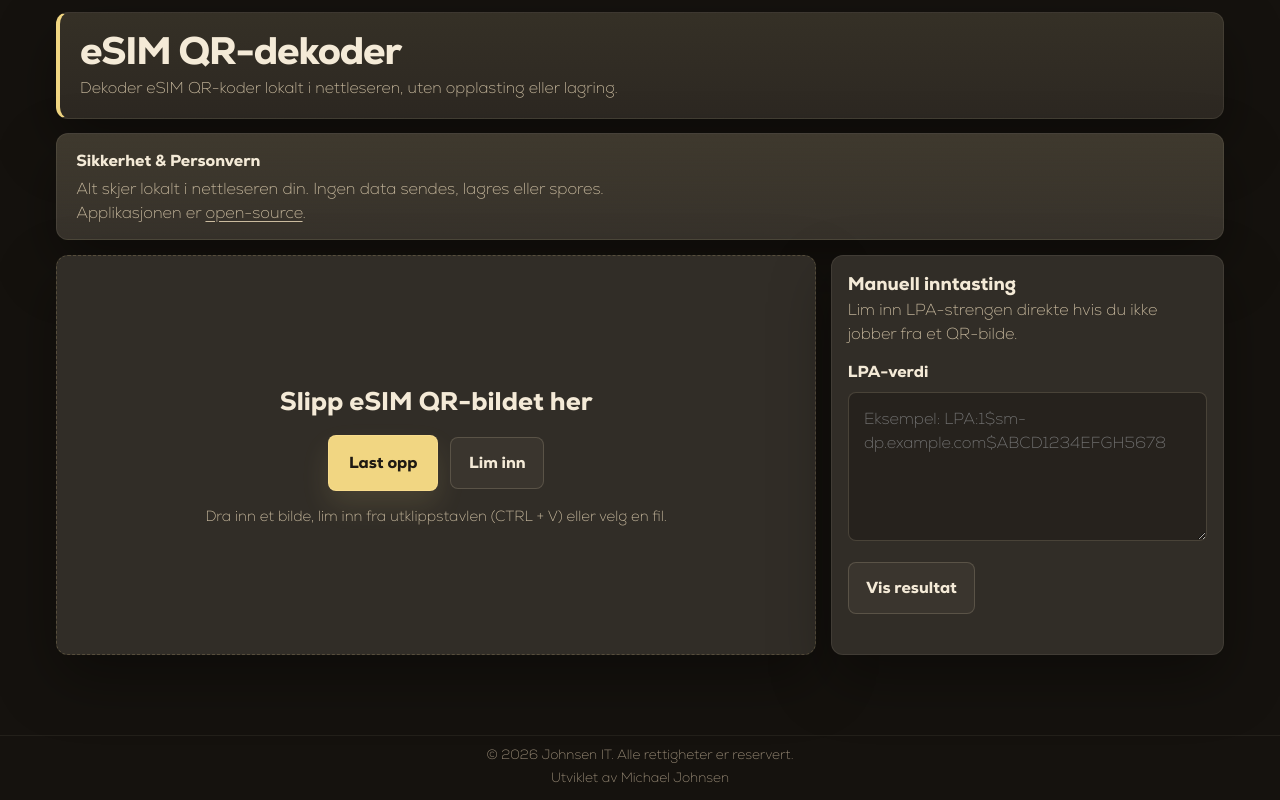
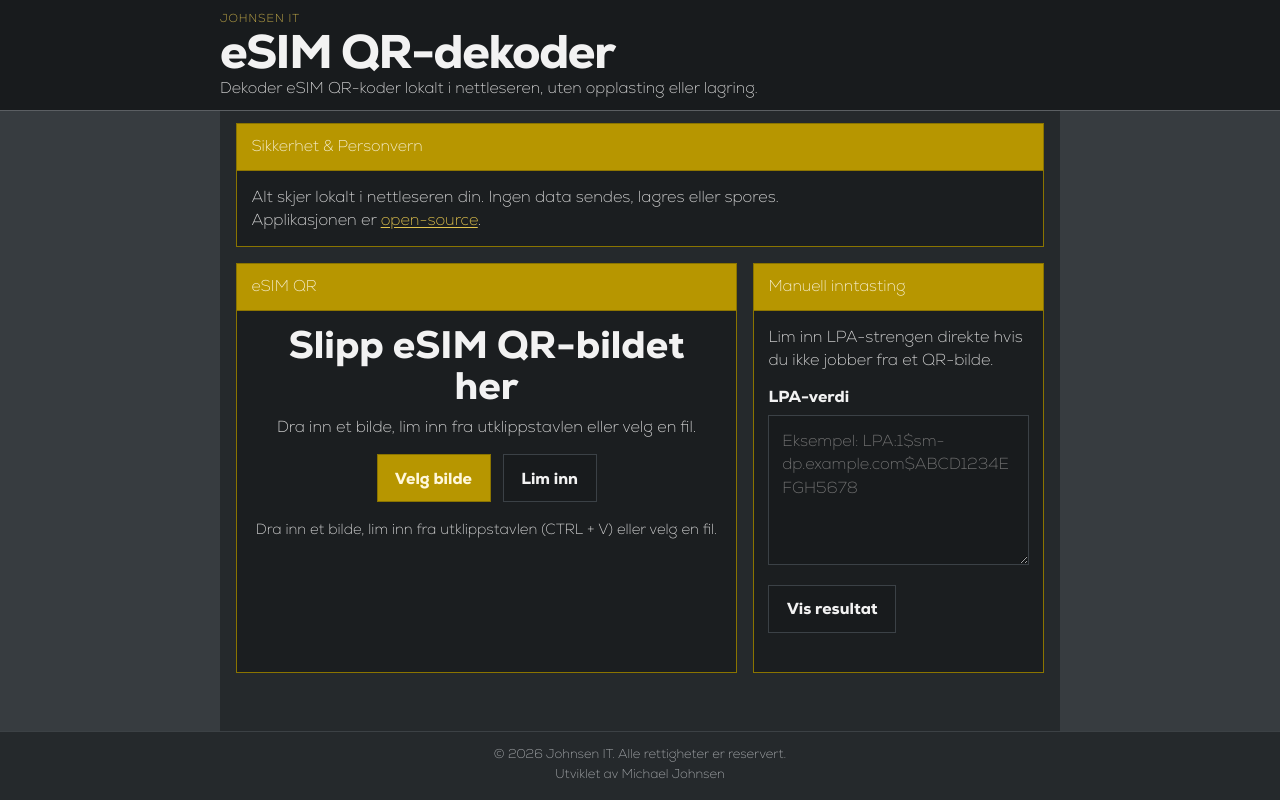
Before and after one commit to newbs0001/eSIM-QR-decoder, a website built with Vite: page index.html in a window 1280 px wide. Built offline with nearby package versions, Linux system fonts and the light colour scheme.

Commit message:
Refine app layout to flat admin design

```diff
--- a/app.js
+++ b/app.js
@@ -25,35 +25,44 @@
 
   app.innerHTML = `
     <main class="app-shell">
-      <section class="content">
-        <header class="topbar panel panel-highlight">
-          <div class="topbar-row">
-            <div class="header-copy">
+      <header class="masthead">
+        <div class="masthead-inner">
+          <div class="masthead-brand">
+            <p class="masthead-kicker">Johnsen IT</p>
             <h1>eSIM QR-dekoder</h1>
             <p class="header-subtitle">Dekoder eSIM QR-koder lokalt i nettleseren, uten opplasting eller lagring.</p>
           </div>
-
           <button id="back-button" class="secondary-button header-back is-hidden" type="button">Tilbake</button>
         </div>
       </header>
 
+      <section class="content">
+
         <section id="landing-section" class="landing-layout">
           <section class="privacy-card">
+            <div class="panel-titlebar">
               <h2>Sikkerhet &amp; Personvern</h2>
+            </div>
+            <div class="panel-body compact-body">
               <p>
                 Alt skjer lokalt i nettleseren din. Ingen data sendes, lagres eller spores.<br />
                 Applikasjonen er <a href="https://github.com/newbs0001/eSIM-QR-decoder" target="_blank" rel="noreferrer">open-source</a>.
               </p>
+            </div>
           </section>
 
           <section id="intake-panel" class="panel intake-panel">
-            <div class="intake-inner">
+            <div class="panel-titlebar">
+              <h2>eSIM QR</h2>
+            </div>
+            <div class="panel-body intake-inner">
               <div class="dropzone-copy">
                 <h2 class="dropzone-title">Slipp eSIM QR-bildet her</h2>
+                <p class="dropzone-subtitle">Dra inn et bilde, lim inn fra utklippstavlen eller velg en fil.</p>
               </div>
 
               <div class="button-row button-row-start">
-                <label class="upload-button" for="image-input">Last opp</label>
+                <label class="upload-button" for="image-input">Velg bilde</label>
                 <button id="paste-button" class="secondary-button" type="button">Lim inn</button>
                 <input id="image-input" type="file" accept="image/png,image/jpeg,image/webp,image/gif,image/bmp" />
               </div>
@@ -63,8 +72,11 @@
           </section>
 
           <section class="panel manual-panel">
+            <div class="panel-titlebar">
+              <h2>Manuell inntasting</h2>
+            </div>
+            <div class="panel-body">
               <div class="panel-header">
-              <h2>Manuell inntasting</h2>
                 <p>Lim inn LPA-strengen direkte hvis du ikke jobber fra et QR-bilde.</p>
               </div>
 
@@ -80,32 +92,45 @@
               <div class="manual-actions">
                 <button id="manual-submit" class="secondary-button" type="button">Vis resultat</button>
               </div>
+            </div>
           </section>
         </section>
 
         <section id="results-view" class="results-view is-hidden">
           <section class="panel results-hero">
+            <div class="panel-titlebar">
+              <h2>Dekodet resultat</h2>
+            </div>
+            <div class="panel-body">
               <div class="panel-header">
-              <h2>Dekodet resultat</h2>
                 <p>SM-DP+-adresse, aktiveringskode og eventuelle ekstra felt fra den dekodede verdien.</p>
               </div>
               <div id="results" class="results"></div>
+            </div>
           </section>
 
           <section id="instructions-section" class="instructions-grid is-hidden">
             <article class="panel instruction-card">
+              <div class="panel-titlebar">
+                <h2><span class="brand-lower-i">i</span>Phone</h2>
+              </div>
+              <div class="panel-body">
                 <div class="panel-header">
-                <h2><span class="brand-lower-i">i</span>Phone</h2>
                   <p>Instruksjoner for iPhone (iOS 26+).</p>
                 </div>
                 <div id="iphone-template" class="instruction-body"></div>
+              </div>
             </article>
             <article class="panel instruction-card">
+              <div class="panel-titlebar">
+                <h2>Android</h2>
+              </div>
+              <div class="panel-body">
                 <div class="panel-header">
-                <h2>Android</h2>
                   <p>Tilpasset for vanlige Android-menyer og eSIM-oppsett.</p>
                 </div>
                 <div id="android-template" class="instruction-body"></div>
+              </div>
             </article>
           </section>
         </section>
--- a/style.css
+++ b/style.css
@@ -14,34 +14,31 @@
 
 :root {
   color-scheme: dark;
-  font-family: "Nexa", "Segoe UI", "Aptos", "Helvetica Neue", sans-serif;
-  line-height: 1.5;
+  font-family: "Nexa", "Segoe UI", "Aptos", Arial, sans-serif;
+  line-height: 1.45;
   font-weight: 400;
-  color: #ece3d2;
-  background: linear-gradient(180deg, #191611 0%, #13110d 100%);
+  color: #f1f1f1;
+  background: #373c40;
   font-synthesis: none;
   text-rendering: optimizeLegibility;
   -webkit-font-smoothing: antialiased;
   -moz-osx-font-smoothing: grayscale;
-  --bg-app: #15120e;
-  --bg-panel: #312d27;
-  --bg-panel-strong: #37322b;
-  --border: rgba(255, 240, 214, 0.08);
-  --border-strong: rgba(255, 235, 196, 0.16);
-  --text-strong: #f4ead7;
-  --text-soft: #ccbda1;
-  --text-muted: #9d8f7a;
-  --accent: #f1d682;
-  --accent-strong: #ffe39a;
-  --warning: #e2a84c;
-  --error: #f08b76;
-  --success: #8fd6a6;
-  --shadow: 0 24px 60px rgba(0, 0, 0, 0.34);
-  --radius-lg: 18px;
-  --radius-md: 12px;
-  --radius-sm: 8px;
-  --font-body: "Nexa", "Segoe UI", "Aptos", "Helvetica Neue", sans-serif;
-  --font-display: "Nexa", "Segoe UI", "Aptos", "Helvetica Neue", sans-serif;
+  --bg-page: #373c40;
+  --bg-shell: #25292c;
+  --bg-topbar: #181b1d;
+  --bg-panel: #1b1e20;
+  --bg-panel-soft: #202427;
+  --bg-input: #181b1d;
+  --border: #8a7400;
+  --border-soft: #3b4146;
+  --text-strong: #f2f2f2;
+  --text-body: #d8d8d8;
+  --text-muted: #a7aaad;
+  --accent: #b79600;
+  --accent-strong: #d6b100;
+  --success: #88d39c;
+  --warning: #f0c65a;
+  --error: #f08e7a;
 }
 
 * {
@@ -57,11 +54,10 @@ body {
   margin: 0;
   min-width: 320px;
   min-height: 100vh;
-  font-family: var(--font-body);
+  background: var(--bg-page);
+  color: var(--text-body);
+  font-family: "Nexa", "Segoe UI", "Aptos", Arial, sans-serif;
   font-weight: 300;
-  background:
-    radial-gradient(circle at top left, rgba(241, 214, 130, 0.08), transparent 24%),
-    linear-gradient(180deg, #191611 0%, #13110d 100%);
 }
 
 button,
@@ -71,48 +67,74 @@ textarea {
 }
 
 button {
-  border: 0;
-  border-radius: var(--radius-sm);
-  background: var(--accent);
-  color: #1f1a13;
+  border: 1px solid var(--border-soft);
+  border-radius: 0;
+  background: var(--bg-input);
+  color: var(--text-strong);
   cursor: pointer;
-  padding: 0.82rem 1.1rem;
-  font-family: var(--font-display);
+  padding: 0.7rem 1rem;
   font-weight: 700;
   transition:
-    transform 140ms ease,
     background 140ms ease,
-    opacity 140ms ease,
     border-color 140ms ease,
-    box-shadow 140ms ease;
+    color 140ms ease;
 }
 
 button:hover,
 .upload-button:hover {
-  transform: translateY(-1px);
+  background: #23282b;
+  border-color: #535a60;
 }
 
 button:disabled {
   opacity: 0.45;
   cursor: not-allowed;
-  transform: none;
 }
 
 .app-shell {
   min-height: 100vh;
-  background: var(--bg-app);
   display: flex;
   flex-direction: column;
+  background: var(--bg-page);
+}
+
+.masthead {
+  background: var(--bg-topbar);
+  border-bottom: 1px solid #5b5f63;
+}
+
+.masthead-inner,
+.content,
+.site-footer-inner {
+  width: min(840px, calc(100vw - 2rem));
+  margin: 0 auto;
+}
+
+.masthead-inner {
+  min-height: 56px;
+  padding: 0.65rem 0;
+  display: flex;
+  align-items: center;
+  justify-content: space-between;
+  gap: 1rem;
+}
+
+.masthead-brand {
+  display: grid;
+  gap: 0.08rem;
+}
+
+.masthead-kicker {
+  font-size: 0.72rem;
+  text-transform: uppercase;
+  letter-spacing: 0.08em;
+  color: #d2b74c;
 }
 
 .content {
-  width: min(1200px, calc(100vw - 2rem));
-  margin: 0 auto;
+  flex: 1;
+  background: var(--bg-shell);
   padding: 0.75rem 1rem 1rem;
-  flex: 1;
-  display: flex;
-  flex-direction: column;
-  gap: 0.9rem;
 }
 
 h1,
@@ -123,219 +145,200 @@ p {
 }
 
 h1 {
-  font-family: var(--font-display);
-  font-size: clamp(2rem, 3vw, 2.8rem);
-  line-height: 1.02;
+  color: var(--text-strong);
+  font-size: clamp(2.1rem, 4vw, 2.95rem);
+  line-height: 1;
+  font-weight: 800;
   letter-spacing: -0.03em;
-  color: var(--text-strong);
-  font-weight: 800;
 }
 
-h2 {
-  font-family: var(--font-display);
-  font-size: 1.15rem;
+h2,
+h3 {
   color: var(--text-strong);
-  font-weight: 800;
-}
-
-h3 {
-  font-family: var(--font-display);
+  font-size: 1rem;
   font-weight: 800;
 }
 
 .brand-lower-i {
-  font-family: "Segoe UI", "Aptos", "Helvetica Neue", sans-serif;
+  font-family: "Segoe UI", "Aptos", Arial, sans-serif;
   font-weight: 800;
 }
 
-.section-kicker,
+.header-subtitle,
 .panel-header p,
+.privacy-card p,
 .instruction-body,
 .status,
-.privacy-card p,
-.privacy-card a,
 .muted,
-.notice,
-.dropzone-subtitle,
+.notice {
+  color: var(--text-body);
+}
+
 .header-subtitle {
-  color: var(--text-soft);
+  font-size: 0.98rem;
 }
 
 .privacy-card a {
+  color: #e3c44d;
   text-decoration: underline;
-  text-underline-offset: 0.16em;
-}
-
-.section-kicker {
-  color: var(--text-muted);
-  font-size: 0.78rem;
-  text-transform: uppercase;
-  letter-spacing: 0.08em;
+  text-underline-offset: 0.15em;
 }
 
 .panel,
 .privacy-card {
   background: var(--bg-panel);
   border: 1px solid var(--border);
-  box-shadow: var(--shadow);
-  border-radius: var(--radius-md);
-  padding: 1.15rem 1.25rem;
+  border-radius: 0;
+  overflow: hidden;
 }
 
-.panel-highlight {
-  border-left: 4px solid var(--accent);
-  background: linear-gradient(180deg, #353026 0%, #2d2822 100%);
+.panel-titlebar {
+  background: var(--accent);
+  padding: 0.72rem 0.9rem;
+  border-bottom: 1px solid #8f7600;
 }
 
-.topbar {
-  display: block;
+.panel-titlebar h2 {
+  color: #f7f0d4;
+  font-size: 0.98rem;
+  font-weight: 300;
 }
 
-.topbar-row {
-  display: flex;
-  align-items: flex-start;
-  justify-content: space-between;
-  gap: 1rem;
+.panel-body,
+.compact-body {
+  padding: 0.9rem;
 }
 
-.header-copy {
-  display: grid;
-  gap: 0.35rem;
+.panel-header {
+  margin-bottom: 0.85rem;
 }
 
-.header-subtitle {
-  max-width: 64ch;
-  font-size: 0.98rem;
-}
-
-.copy-button,
-.secondary-button {
-  border: 1px solid var(--border-strong);
-  background: #3a352e;
-  color: var(--text-strong);
-}
-
-.upload-button {
-  display: inline-flex;
-  align-items: center;
-  justify-content: center;
-  border-radius: var(--radius-sm);
-  padding: 0.95rem 1.25rem;
-  font-weight: 700;
-  border: 1px solid rgba(255, 227, 154, 0.45);
-  background: var(--accent);
-  color: #1f1a13;
-  cursor: pointer;
-  box-shadow: 0 14px 28px rgba(241, 214, 130, 0.12);
+.topbar,
+.panel-highlight {
+  all: unset;
 }
 
 .landing-layout {
-  flex: 1;
   display: grid;
-  grid-template-columns: minmax(0, 1.45fr) minmax(320px, 0.75fr);
+  grid-template-columns: minmax(0, 1.55fr) minmax(290px, 0.9fr);
   align-items: start;
-  align-content: start;
-  grid-auto-rows: max-content;
-  gap: 0.9rem;
+  gap: 1rem;
 }
 
 .privacy-card {
   grid-column: 1 / -1;
-  background:
-    linear-gradient(180deg, rgba(241, 214, 130, 0.07), rgba(55, 50, 43, 0.98)),
-    var(--bg-panel);
-  padding: 0.9rem 1.2rem;
-}
-
-.privacy-card h2 {
-  margin-bottom: 0.25rem;
-  font-size: 1rem;
 }
 
 .intake-panel {
-  min-height: 400px;
-  display: flex;
-  align-items: center;
-  justify-content: center;
-  border: 1px dashed rgba(255, 227, 154, 0.18);
-  padding: 1.5rem;
+  min-height: 410px;
 }
 
 .intake-panel.is-dragging {
-  border-color: rgba(255, 227, 154, 0.6);
-  background: linear-gradient(180deg, rgba(241, 214, 130, 0.08), rgba(49, 45, 39, 0.98));
-  box-shadow: 0 0 0 3px rgba(241, 214, 130, 0.08), var(--shadow);
+  border-color: var(--accent-strong);
+  background: #222629;
 }
 
 .intake-inner {
-  width: min(560px, 100%);
-  display: grid;
-  justify-items: center;
+  min-height: 100%;
+  display: flex;
+  flex-direction: column;
+  align-items: center;
+  justify-content: center;
   text-align: center;
-  gap: 0.9rem;
+  gap: 1rem;
 }
 
 .dropzone-copy {
   display: grid;
-  gap: 0.4rem;
-}
-
-.dropzone-eyebrow {
-  font-size: 0.78rem;
-  text-transform: uppercase;
-  letter-spacing: 0.14em;
-  color: var(--text-muted);
+  gap: 0.55rem;
+  width: min(460px, 100%);
 }
 
 .dropzone-title {
-  font-family: var(--font-display);
-  font-size: clamp(1.6rem, 2vw, 2.1rem);
-  font-weight: 700;
+  font-size: clamp(1.8rem, 3vw, 2.55rem);
+  line-height: 1.06;
   color: var(--text-strong);
+  font-weight: 800;
 }
 
 .dropzone-subtitle {
-  max-width: 42ch;
-  font-size: 0.98rem;
+  color: var(--text-body);
+  font-size: 1rem;
 }
 
 .button-row {
   display: flex;
   flex-wrap: wrap;
-  gap: 0.75rem;
   align-items: center;
   justify-content: center;
+  gap: 0.75rem;
+}
+
+.upload-button,
+.secondary-button,
+.copy-button {
+  display: inline-flex;
+  align-items: center;
+  justify-content: center;
+  min-height: 42px;
+  padding: 0.7rem 1.1rem;
+  border: 1px solid var(--border-soft);
+  border-radius: 0;
+  text-decoration: none;
+}
+
+.upload-button {
+  background: var(--accent);
+  border-color: #8a7400;
+  color: #fff8dc;
+  font-weight: 700;
+  cursor: pointer;
+}
+
+.upload-button:hover {
+  background: #c3a100;
+}
+
+.secondary-button,
+.copy-button {
+  background: var(--bg-input);
+  color: var(--text-strong);
+}
+
+.copy-button {
+  min-width: 100px;
+}
+
+.copy-button.is-copied {
+  background: #24402d;
+  border-color: #3d8e56;
+  color: #dff7e7;
 }
 
 .manual-panel {
-  align-self: start;
-  min-height: 400px;
-  padding: 0.9rem 1rem 1rem;
-  max-width: none;
+  min-height: 410px;
 }
 
 .field-label {
   display: inline-block;
-  margin-bottom: 0.5rem;
-  font-weight: 600;
+  margin-bottom: 0.45rem;
   color: var(--text-strong);
+  font-weight: 700;
 }
 
 .text-input {
   width: 100%;
-  border-radius: var(--radius-sm);
-  border: 1px solid var(--border-strong);
-  background: #26221d;
+  min-height: 150px;
+  resize: vertical;
+  border: 1px solid var(--border-soft);
+  border-radius: 0;
+  background: var(--bg-input);
   color: var(--text-strong);
-  padding: 0.85rem 0.95rem;
-  resize: vertical;
-  min-height: 92px;
+  padding: 0.8rem;
 }
 
 .manual-actions {
   margin-top: 0.85rem;
-  display: flex;
-  justify-content: flex-start;
 }
 
 #image-input {
@@ -371,95 +374,65 @@ h3 {
 
 .header-back {
   margin-left: auto;
+  white-space: nowrap;
 }
 
 .results-hero {
-  min-height: 280px;
-}
-
-.panel-header {
-  margin-bottom: 0.9rem;
+  min-height: 0;
 }
 
 .results {
   display: grid;
-  gap: 0.85rem;
+  gap: 0.75rem;
 }
 
 .result-card,
 .notice {
-  border: 1px solid var(--border);
-  border-radius: var(--radius-sm);
-  background: var(--bg-panel-strong);
+  background: var(--bg-panel-soft);
+  border: 1px solid var(--border-soft);
+  border-radius: 0;
 }
 
 .result-card {
   display: grid;
-  grid-template-columns: 1fr auto;
-  gap: 0.85rem;
+  grid-template-columns: minmax(0, 1fr) auto;
+  gap: 0.9rem;
   align-items: center;
-  padding: 0.8rem 0.9rem;
-}
-
-.result-card-priority {
-  background: var(--bg-panel-strong);
-  border-color: var(--border);
-}
-
-.result-card-standard {
-  background: rgba(255, 255, 255, 0.015);
+  padding: 0.8rem;
 }
 
 .result-label {
-  font-size: 0.75rem;
+  margin-bottom: 0.25rem;
+  color: var(--text-muted);
+  font-size: 0.74rem;
   text-transform: uppercase;
   letter-spacing: 0.08em;
-  color: var(--text-muted);
-  margin-bottom: 0.28rem;
-}
-
-.copy-button-priority {
-  background: #3a352e;
-  border-color: var(--border-strong);
-}
-
-.copy-button.is-copied {
-  background: rgba(143, 214, 166, 0.16);
-  border-color: rgba(143, 214, 166, 0.45);
-  color: #dff7e7;
-  box-shadow: 0 0 0 3px rgba(143, 214, 166, 0.08);
 }
 
 .result-code {
   margin: 0;
-  padding: 0.65rem 0.75rem;
-  border-radius: var(--radius-sm);
-  background: #26221d;
-  border: 1px solid rgba(255, 240, 214, 0.06);
+  padding: 0.7rem 0.8rem;
+  border: 1px solid #2d3337;
+  background: #15181a;
   color: var(--text-strong);
   font-family: "Cascadia Code", "SFMono-Regular", Consolas, monospace;
-  font-size: 0.92rem;
-  line-height: 1.42;
+  font-size: 0.9rem;
+  line-height: 1.4;
   white-space: pre-wrap;
   word-break: break-word;
 }
 
 .result-code-priority {
-  font-size: 0.98rem;
-  font-weight: 600;
+  font-size: 0.95rem;
 }
 
 .result-code-subtle {
-  color: var(--text-soft);
+  color: #b7b7b7;
   font-size: 0.84rem;
 }
 
 .notice {
-  padding: 0.95rem 1rem;
-}
-
-.subtle {
-  background: rgba(255, 255, 255, 0.02);
+  padding: 0.85rem 0.9rem;
 }
 
 .instructions-grid {
@@ -468,30 +441,25 @@ h3 {
   gap: 1rem;
 }
 
-.instruction-card {
-  min-height: 100%;
-}
-
 .instruction-body ol {
   margin: 0;
   padding-left: 1.2rem;
 }
 
 .instruction-body li + li {
-  margin-top: 0.5rem;
+  margin-top: 0.45rem;
 }
 
 .instruction-body pre {
   margin: 1rem 0 0;
-  padding: 0.85rem 1rem;
-  border-radius: var(--radius-sm);
-  background: #201c17;
-  color: #f4ead7;
-  overflow-x: auto;
+  padding: 0.8rem;
+  border: 1px solid var(--border-soft);
+  border-radius: 0;
+  background: #15181a;
+  color: var(--text-strong);
   white-space: pre-wrap;
   word-break: break-word;
-  border: 1px solid rgba(255, 240, 214, 0.12);
-  box-shadow: inset 0 0 0 1px rgba(255, 240, 214, 0.03);
+  overflow-x: auto;
 }
 
 .template-message-wrap {
@@ -500,8 +468,8 @@ h3 {
 
 .template-message-header {
   display: flex;
+  align-items: center;
   justify-content: space-between;
-  align-items: center;
   gap: 0.75rem;
   margin-bottom: 0.55rem;
 }
@@ -510,25 +478,19 @@ h3 {
   white-space: nowrap;
 }
 
-.template-message {
-  margin-top: 0;
-}
-
 .site-footer {
   margin-top: auto;
-  border-top: 1px solid rgba(255, 240, 214, 0.06);
-  padding: 0.55rem 0 0.75rem;
+  border-top: 1px solid #3c4145;
+  background: var(--bg-shell);
 }
 
 .site-footer-inner {
-  width: min(1200px, calc(100vw - 2rem));
-  margin: 0 auto;
-  padding: 0 1rem;
+  padding: 0.8rem 1rem 1rem;
+  text-align: center;
   color: var(--text-muted);
-  font-size: 0.84rem;
-  text-align: center;
+  font-size: 0.8rem;
   display: grid;
-  gap: 0.18rem;
+  gap: 0.15rem;
 }
 
 .is-hidden {
@@ -537,64 +499,54 @@ h3 {
 
 code {
   font-family: "Cascadia Code", "SFMono-Regular", Consolas, monospace;
-  color: var(--accent-strong);
+  color: #e3c44d;
 }
 
 @media (max-width: 860px) {
+  .masthead-inner,
+  .content,
+  .site-footer-inner {
+    width: min(100vw - 1rem, 840px);
+  }
+
   .content {
-    width: min(100vw - 1rem, 1200px);
     padding: 0.5rem;
   }
 
-  .landing-layout {
-    grid-template-columns: 1fr;
-  }
-
-  .header-subtitle,
-  .dropzone-subtitle {
-    max-width: none;
-  }
-
-  .topbar-row {
+  .masthead-inner {
+    padding: 0.65rem 0;
     flex-direction: column;
     align-items: flex-start;
   }
 
-  .intake-panel {
-    min-height: 360px;
-    padding: 1rem;
+  .landing-layout,
+  .instructions-grid {
+    grid-template-columns: 1fr;
   }
 
+  .intake-panel,
   .manual-panel {
-    min-height: auto;
+    min-height: 0;
   }
 
-  .manual-actions {
-    justify-content: stretch;
+  .intake-inner {
+    padding: 1rem 0.25rem;
   }
 
-  .button-row {
-    width: 100%;
+  .button-row,
+  .template-message-header {
     flex-direction: column;
+    align-items: stretch;
   }
 
   .upload-button,
   .secondary-button,
-  .manual-actions button {
+  .copy-button {
     width: 100%;
-  }
-
-  .instructions-grid {
-    grid-template-columns: 1fr;
   }
 
   .result-card {
     grid-template-columns: 1fr;
-  }
-
-  .template-message-header {
-    flex-direction: column;
-    align-items: flex-start;
   }
 }
 
```
Lines whose indentation alone changed are shown as unchanged.
